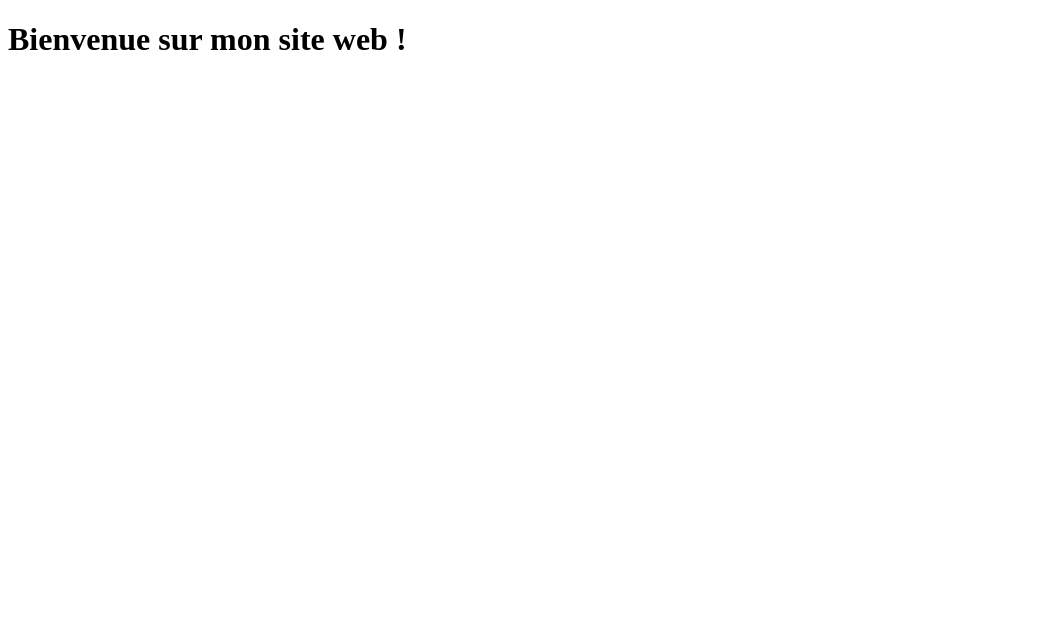
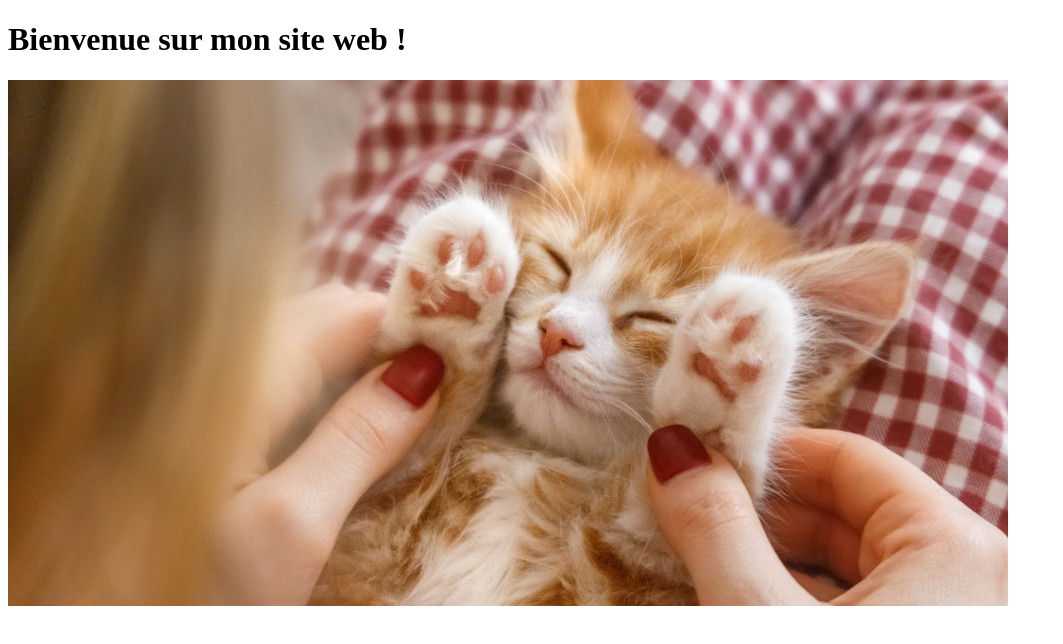
Before and after one commit to LPETITOT/Site-web-exercice, a plain HTML site: page index.html in a window 1280 px wide. Shown: the whole page, without its empty margins (0-1063 px from the left). Drawn offline with Linux system fonts and the light colour scheme; files whose address does not match are found by name.

Commit message:
Ajout Image chaton

```diff
--- a/index.html
+++ b/index.html
@@ -8,5 +8,6 @@
 </head>
 <body>
     <h1>Bienvenue sur mon site web !</h1>
+    <img src="C:\Users\lucas.petitot\Code\IIA\v.0.1.0\chaton.jpeg" alt="Poti chat">
 </body>
 </html>
```
Also changed, not shown: chaton.jpeg (added).
